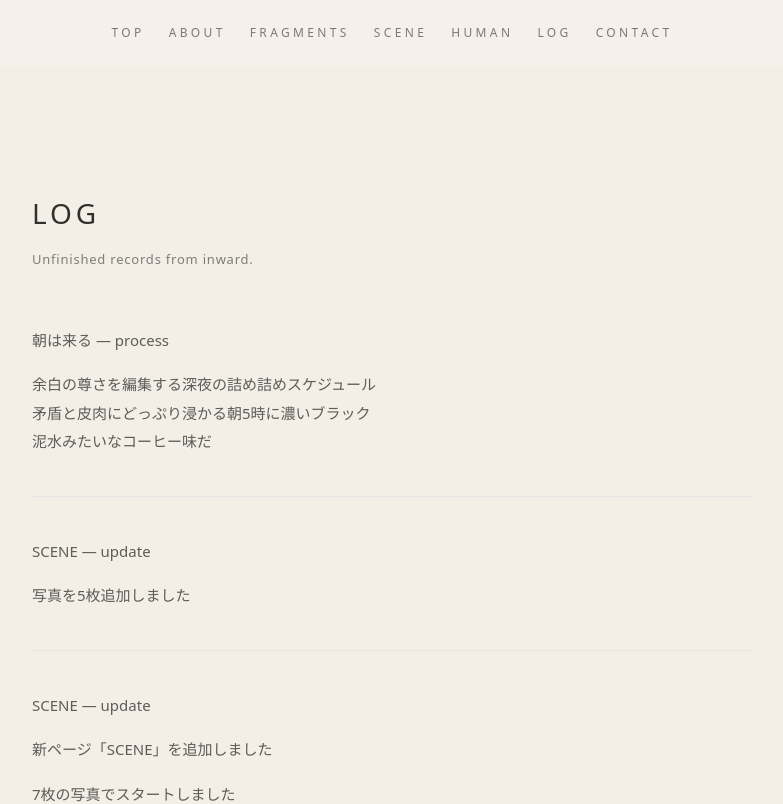
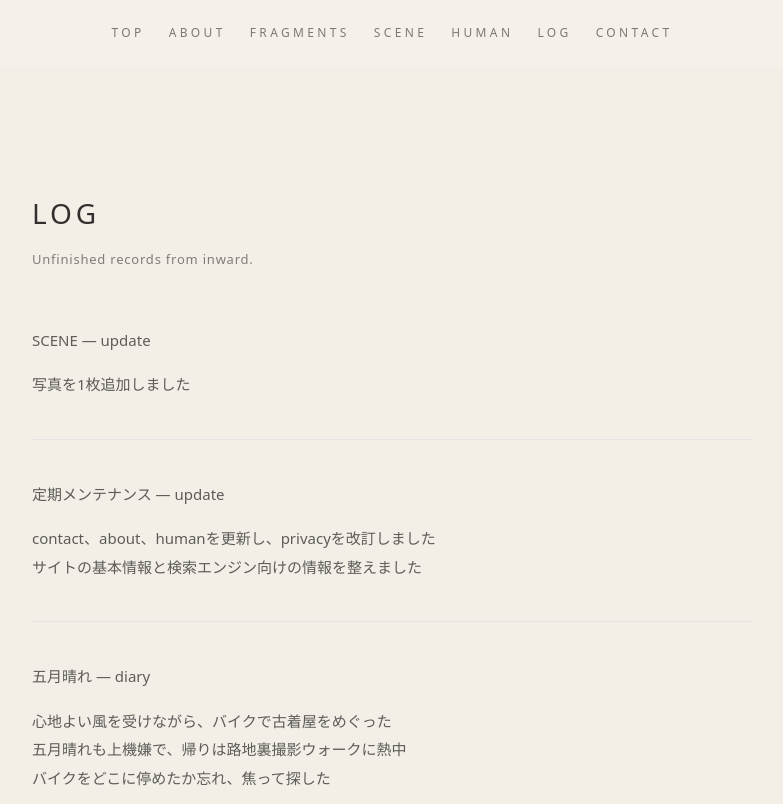
Before and after one commit to rogue-studio/inward, a Next.js app: page /log in a window 1280 px wide. Shown: the top 804 px of the page, without its empty margins (248-1031 px from the left). Built offline with nearby package versions, Linux system fonts and the light colour scheme.

Commit message:
Update log page

```diff
--- a/app/log/page.tsx
+++ b/app/log/page.tsx
@@ -17,10 +17,41 @@ export default function LogPage() {
       </p>
 
       <div className="text-[15px] leading-[1.9] text-[#161616]/68">
+        {/* LOG 15 */}
+        <div className="pb-10 border-b border-neutral-200">
+          <p className="text-[#161616]/68">SCENE — update</p>
+          <p className="mt-4">写真を1枚追加しました</p>
+        </div>
+
+        {/* LOG 14 */}
+        <div className="py-10 border-b border-neutral-200">
+          <p className="text-[#161616]/68">定期メンテナンス — update</p>
+          <p className="mt-4">
+            contact、about、humanを更新し、privacyを改訂しました
+          </p>
+          <p>
+            サイトの基本情報と検索エンジン向けの情報を整えました
+          </p>
+        </div>
+
+        {/* LOG 13 */}
+        <div className="py-10 border-b border-neutral-200">
+          <p className="text-[#161616]/68">五月晴れ — diary</p>
+          <p className="mt-4">
+            心地よい風を受けながら、バイクで古着屋をめぐった
+          </p>
+          <p>
+            五月晴れも上機嫌で、帰りは路地裏撮影ウォークに熱中
+          </p>
+          <p>バイクをどこに停めたか忘れ、焦って探した</p>
+        </div>
+
         {/* LOG 12 */}
-        <div className="pb-10 border-b border-neutral-200">
+        <div className="py-10 border-b border-neutral-200">
           <p className="text-[#161616]/68">朝は来る — process</p>
-          <p className="mt-4">余白の尊さを編集する深夜の詰め詰めスケジュール</p>
+          <p className="mt-4">
+            余白の尊さを編集する深夜の詰め詰めスケジュール
+          </p>
           <p>矛盾と皮肉にどっぷり浸かる朝5時に濃いブラック</p>
           <p>泥水みたいなコーヒー味だ</p>
         </div>
@@ -65,13 +96,19 @@ export default function LogPage() {
         <div className="py-10 border-b border-neutral-200">
           <p className="text-[#161616]/68">選定 — process</p>
           <p className="mt-4">良いと良くないの間に境界線を引く</p>
-          <p>境界線上あるいはその近くにあるfragmentsが総じてクリティカルだった</p>
+          <p>
+            境界線上あるいはその近くにあるfragmentsが総じてクリティカルだった
+          </p>
         </div>
 
         {/* LOG 5 */}
         <div className="py-10 border-b border-neutral-200">
-          <p className="text-[#161616]/68">型破りのモーニングセット — diary</p>
-          <p className="mt-4">日曜日の朝、ラーメンとパスタとざる蕎麦をシバく</p>
+          <p className="text-[#161616]/68">
+            型破りのモーニングセット — diary
+          </p>
+          <p className="mt-4">
+            日曜日の朝、ラーメンとパスタとざる蕎麦をシバく
+          </p>
           <p>いずれもセブンイレブンで購入</p>
           <p>常識をぶっ飛ばして清々しい</p>
         </div>
@@ -79,7 +116,9 @@ export default function LogPage() {
         {/* LOG 4 */}
         <div className="py-10 border-b border-neutral-200">
           <p className="text-[#161616]/68">写真の難しさよりも — process</p>
-          <p className="mt-4">思想を共有できるカメラマンさんに出会いたい</p>
+          <p className="mt-4">
+            思想を共有できるカメラマンさんに出会いたい
+          </p>
           <p>写真が難しいのはさることながら</p>
           <p>視覚的に別解釈もパッケージしたい</p>
         </div>
```
